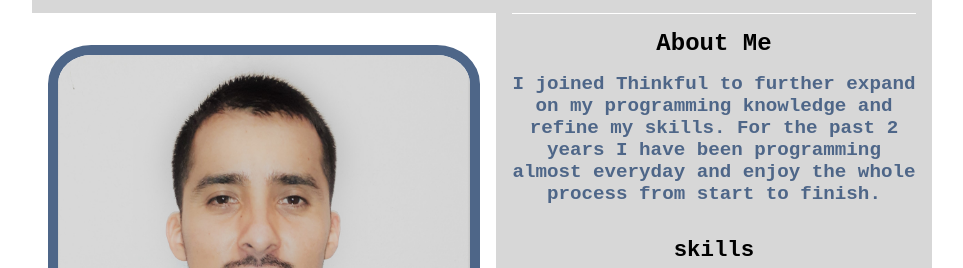
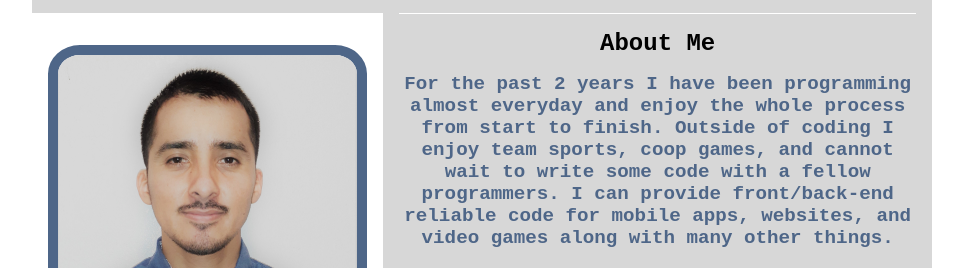
Before and after one commit to jnavarro30/thinkfulPortfolio, a plain HTML site: page index.html in a window 1280 px wide. Shown: the part 166-434 px from the top of the page, without its empty margins (158-1121 px from the left). Drawn offline with Linux system fonts and the light colour scheme.

Commit message:
about me

```diff
--- a/index.html
+++ b/index.html
@@ -33,7 +33,7 @@
             </figure>
             <article id='about' class='about'>
                 <h2>About Me</h2>
-                <p>I joined Thinkful to further expand on my programming knowledge and refine my skills. For the past 2 years I have been programming almost everyday and enjoy the whole process from start to finish.</p>
+                <p>For the past 2 years I have been programming almost everyday and enjoy the whole process from start to finish. Outside of coding I enjoy team sports, coop games, and cannot wait to write some code with a fellow programmers. I can provide front/back-end reliable code for mobile apps, websites, and video games along with many other things.</p>
                 <h3>skills</h3>
                 <ul>
                     <li>Javascript</li>
```
